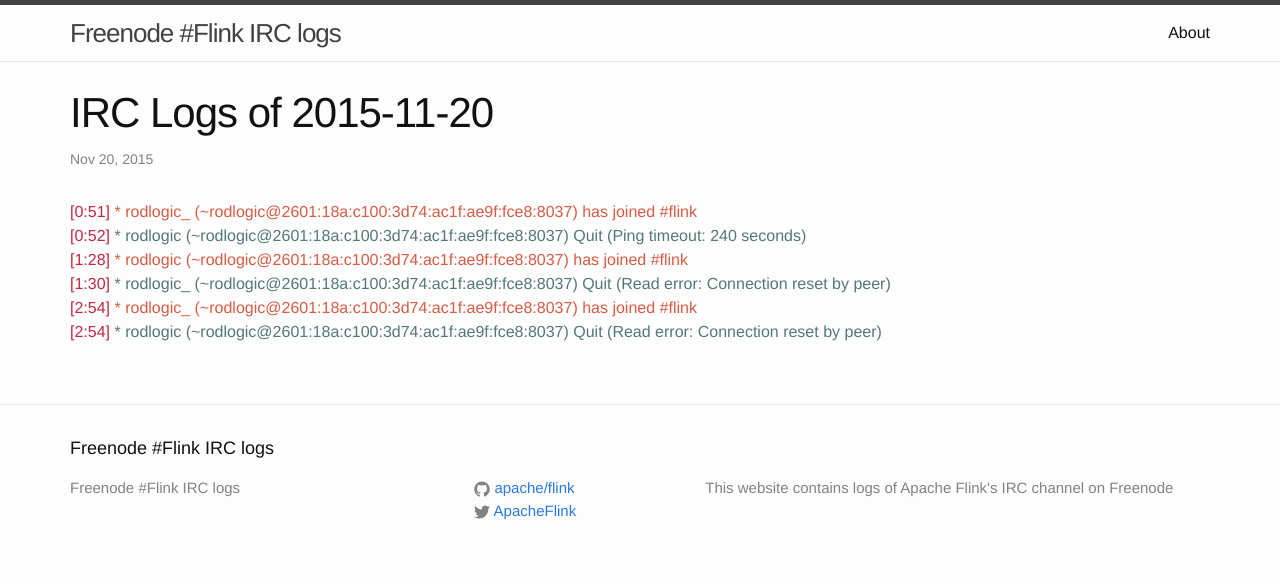
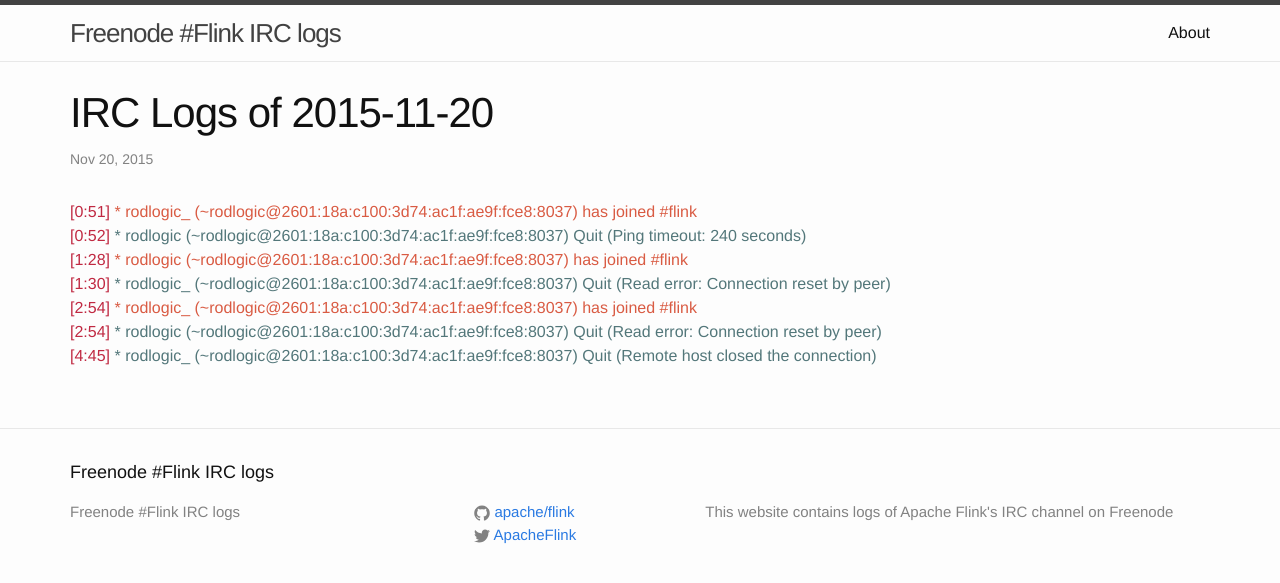
Before and after one commit to flink-irc-logs/flink-irc-logs.github.io, a Jekyll site: the page built from _posts/2015-11-20-logs.markdown, in a window 1280 px wide. Shown: the top 583 px of the page. Built offline with Jekyll 4.4.1, drawn with Linux system fonts in a browser that asks for light colours.

Commit message:
Update of the logs on Fri Nov 20 06:22:51 CET 2015

```diff
--- a/_posts/2015-11-20-logs.markdown
+++ b/_posts/2015-11-20-logs.markdown
@@ -10,3 +10,4 @@
 <span class="irc-date">[1:30]</span> <span class="irc-navy">* rodlogic_ (~rodlogic@2601:18a:c100:3d74:ac1f:ae9f:fce8:8037) Quit (Read error: Connection reset by peer)</span><br />
 <span class="irc-date">[2:54]</span> <span class="irc-green">* rodlogic_ (~rodlogic@2601:18a:c100:3d74:ac1f:ae9f:fce8:8037) has joined #flink</span><br />
 <span class="irc-date">[2:54]</span> <span class="irc-navy">* rodlogic (~rodlogic@2601:18a:c100:3d74:ac1f:ae9f:fce8:8037) Quit (Read error: Connection reset by peer)</span><br />
+<span class="irc-date">[4:45]</span> <span class="irc-navy">* rodlogic_ (~rodlogic@2601:18a:c100:3d74:ac1f:ae9f:fce8:8037) Quit (Remote host closed the connection)</span><br />
```
